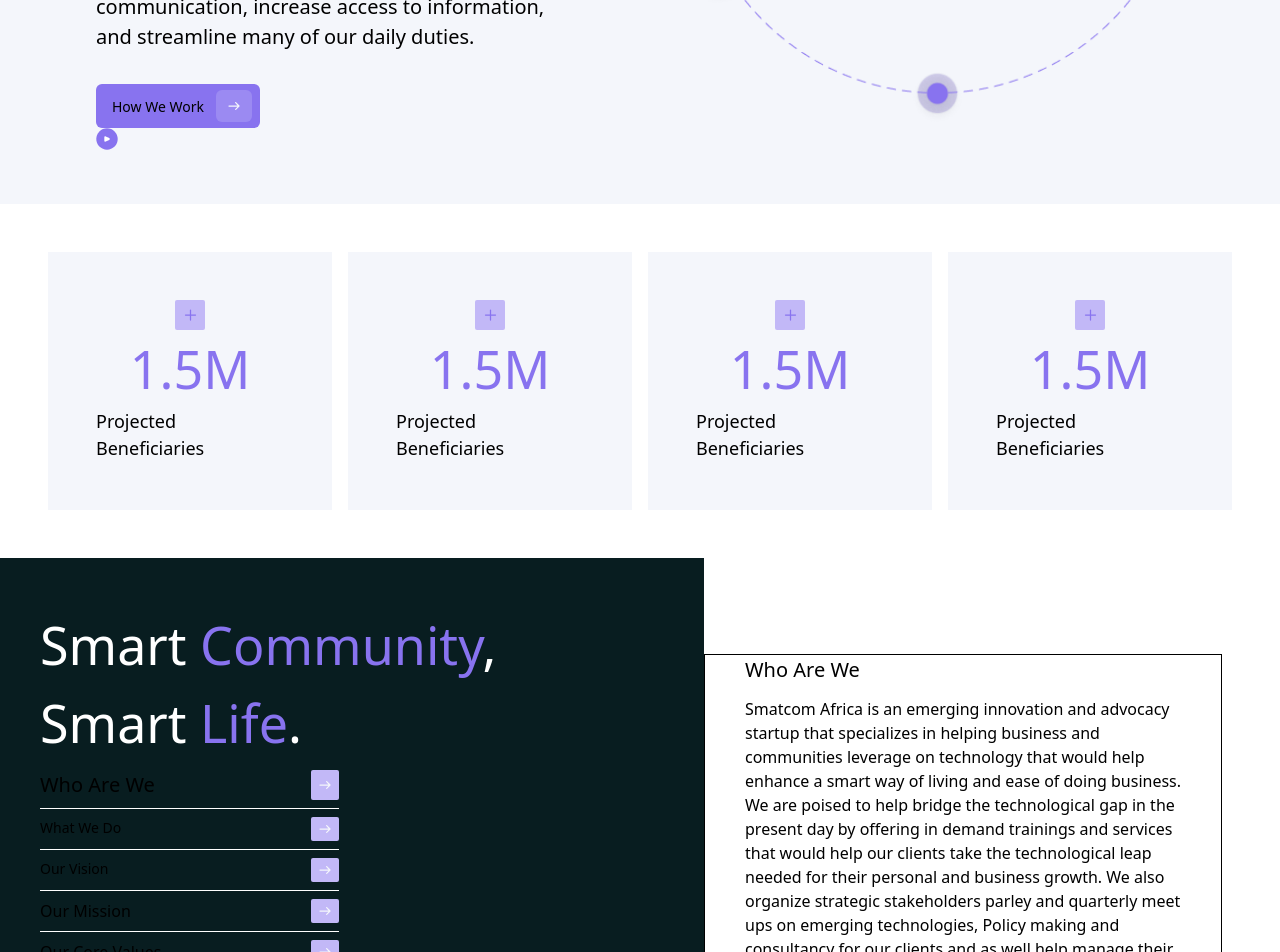
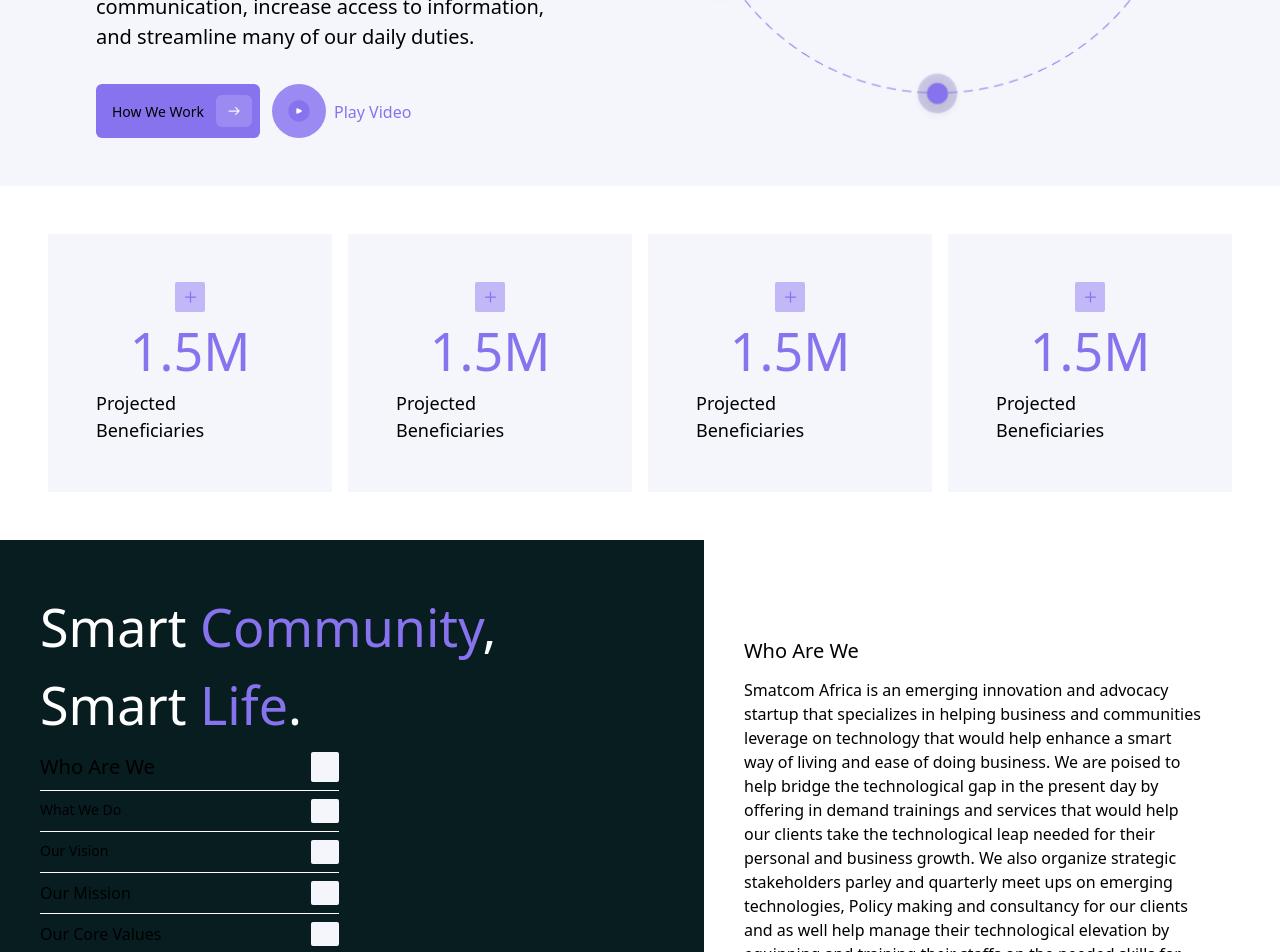
Before and after one commit to Musab1258/Smatcom-Website, a React (Create React App) app: page / in a window 1280 px wide. Shown: the part 560-1512 px from the top of the page. Built offline with nearby package versions, Linux system fonts and the light colour scheme.

Commit message:
feat: homepage

```diff
--- a/src/App.tsx
+++ b/src/App.tsx
@@ -27,15 +27,22 @@ function App() {
             <p className='text-[60px] text-[#081D20]'>Smart <span className='text-[#8873EF]'>Community</span>,</p>
             <p className='mb-8 text-[60px] text-[#081D20]'>Smart <span className='text-[#8873EF]'>Life</span>.</p>
             <p className='mb-8 text-[20px]'>We are enthusiastic about increasing technology usage in the african community and believe that by embracing technology, we can enhance communication, increase access to information, and streamline many of our daily duties.</p>
-            <button className="bg-[#8873EF] pl-4 pr-1 py-[6px] rounded-md text-[14px] flex items-center">
+
+            <div className='flex'>
+
+              <button className="bg-[#8873EF] pl-4 pr-1 py-[6px] rounded-md text-[14px] flex items-center">
                 How We Work
                 <span className="bg-[#9B8AF2] rounded-md ml-3 mr-1 flex p-3">
                     <img src={ArrowRight1} alt="arrow pointing to the right" />
                 </span>
-            </button>
-            <button>
-              <img src={play} alt="play icon" />
-            </button>
+              </button>
+              <button className='ml-3 bg-[#9B8AF2] p-4 rounded-full'>
+                <img src={play} alt="play icon" />
+              </button>
+              <span className='mt-4 ml-2 text-[#8873EF]'>Play Video</span>
+
+            </div>
+
           </div>
 
           <div className='p-12'>
@@ -91,7 +98,7 @@ function App() {
               <div className='w-[45%]'>
                 <div className='flex justify-between py-2'>
                   <p className='text-[20px]'>Who Are We</p>
-                  <span className='rounded-sm p-2 justify-self-end flex justify-center bg-[#C2B8F7]'>
+                  <span className='rounded-sm bg-[#F4F6FB] p-2 justify-center'>
                     <img src={ArrowRight1} alt="arrow pointing to right" />
                   </span>
                 </div>
@@ -101,7 +108,7 @@ function App() {
               <div className='w-[45%]'>
                 <div className='flex justify-between py-2'>
                   <p className='text-[14px]'>What We Do</p>
-                  <span className='rounded-sm p-2 flex justify-center bg-[#C2B8F7]'>
+                  <span className='rounded-sm p-2 bg-[#F4F6FB] flex justify-center'>
                     <img src={ArrowRight1} alt="arrow pointing to right" />
                   </span>
                 </div>
@@ -111,7 +118,7 @@ function App() {
               <div className='w-[45%]'>
                 <div className='flex justify-between py-2'>
                   <p className='text-[14px]'>Our Vision</p>
-                  <span className='rounded-sm p-2 flex justify-center bg-[#C2B8F7]'>
+                  <span className='rounded-sm p-2 bg-[#F4F6FB] flex justify-center'>
                     <img src={ArrowRight1} alt="arrow pointing to right" />
                   </span>
                 </div>
@@ -121,7 +128,7 @@ function App() {
               <div className='w-[45%]'>
                 <div className='flex justify-between py-2'>
                   <p>Our Mission</p>
-                  <span className='rounded-sm p-2 flex justify-center bg-[#C2B8F7]'>
+                  <span className='rounded-sm p-2 bg-[#F4F6FB] flex justify-center'>
                     <img src={ArrowRight1} alt="arrow pointing to right" />
                   </span>
                 </div>
@@ -131,7 +138,7 @@ function App() {
               <div className='w-[45%]'>
                 <div className='flex justify-between py-2'>
                   <p>Our Core Values</p>
-                  <span className='rounded-sm p-2 flex justify-center bg-[#C2B8F7]'>
+                  <span className='rounded-sm p-2 bg-[#F4F6FB] flex justify-center'>
                     <img src={ArrowRight1} alt="arrow pointing to right" />
                   </span>
                 </div>
@@ -143,7 +150,7 @@ function App() {
 
           <div className='w-[45%]'>
 
-            <div className='w-[90%] mt-24 mr-6 pl-10 pr-5 border'>
+            <div className='w-[90%] mt-24 mr-6 pl-10 pr-5'>
               <p className='text-[20px]'>Who Are We</p>
               <p className='text-[16px] pt-3 pb-6'>
                 Smatcom Africa is an emerging innovation and advocacy startup that specializes in helping business and communities leverage on technology that would help enhance a smart way of living and ease of doing business.
```
